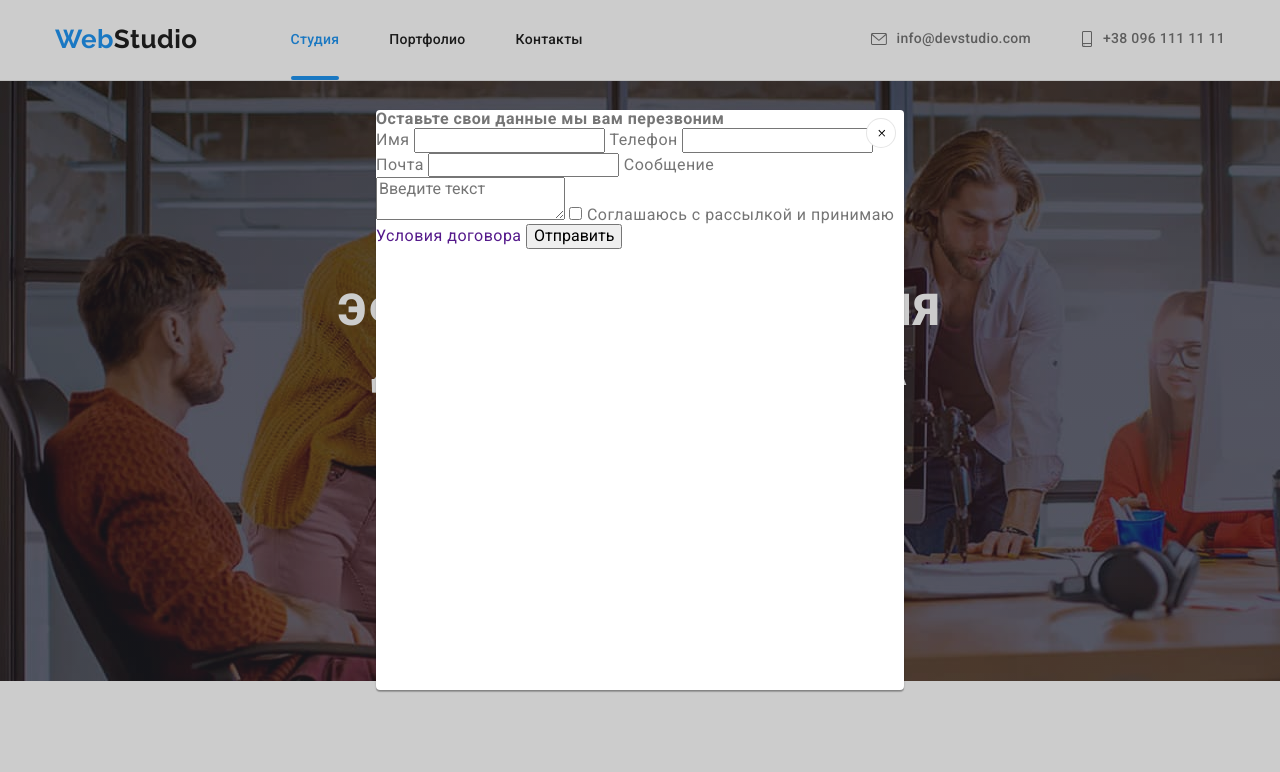
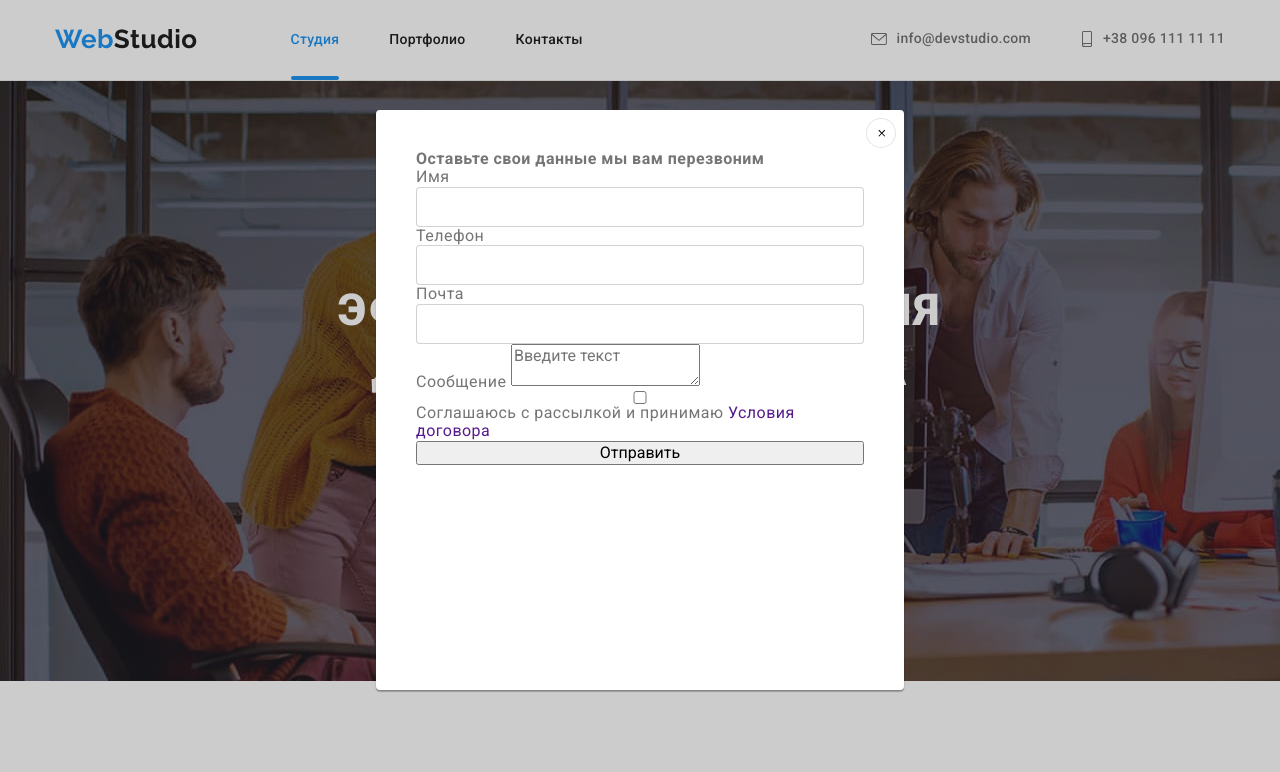
Before and after one commit to OleksiiHordiienko82/goit-markup-hw-06, a plain HTML site: page index.html in a window 1280 px wide. Both pictures are taken after a click on the button "Заказать услугу". Shown: the top 772 px of the page. Drawn offline with nearby package versions, Linux system fonts and the light colour scheme.

Commit message:
download svg

```diff
--- a/css/styles.css
+++ b/css/styles.css
@@ -719,6 +719,7 @@ svg {
   box-shadow: 0px 1px 3px rgba(0, 0, 0, 0.12), 0px 1px 1px rgba(0, 0, 0, 0.14),
     0px 2px 1px rgba(0, 0, 0, 0.2);
   border-radius: 4px;
+  padding: 40px;
 }
 
 .modal-close-btn {
@@ -746,4 +747,17 @@ svg {
   pointer-events: none;
 }
 
-/* =============END WINDOWS ============= */
+.modal-form {
+  display: flex;
+  flex-direction: column;
+}
+
+.modal-form-input {
+  display: block;
+  width: 100%;
+  height: 40px;
+  border: 1px solid rgba(33, 33, 33, 0.2);
+  border-radius: 4px;
+  padding-left: 42px;
+}
+/* =============END WINDOWS ============= */ ;
--- a/index.html
+++ b/index.html
@@ -403,7 +403,7 @@
                 </label>
                 <label class="modal-form-fild">
                     Телефон
-                    <input type="tel" name="user-phone" class="modal-form-input" required pattern="[0-9]{3}-[0-9]{3}-[0-9]{2}-[0-9]{2}">
+                    <input type="tel" name="user-phone" class="modal-form-input" required pattern="[0-9]{3}-[0-9]{3}-[0-9]{2}-[0-9]{2}" title="096-111-11-11">
                 </label>
                 <label class="modal-form-fild">
                     Почта
```
Also changed, not shown: images/symbol-defs.svg (added).
